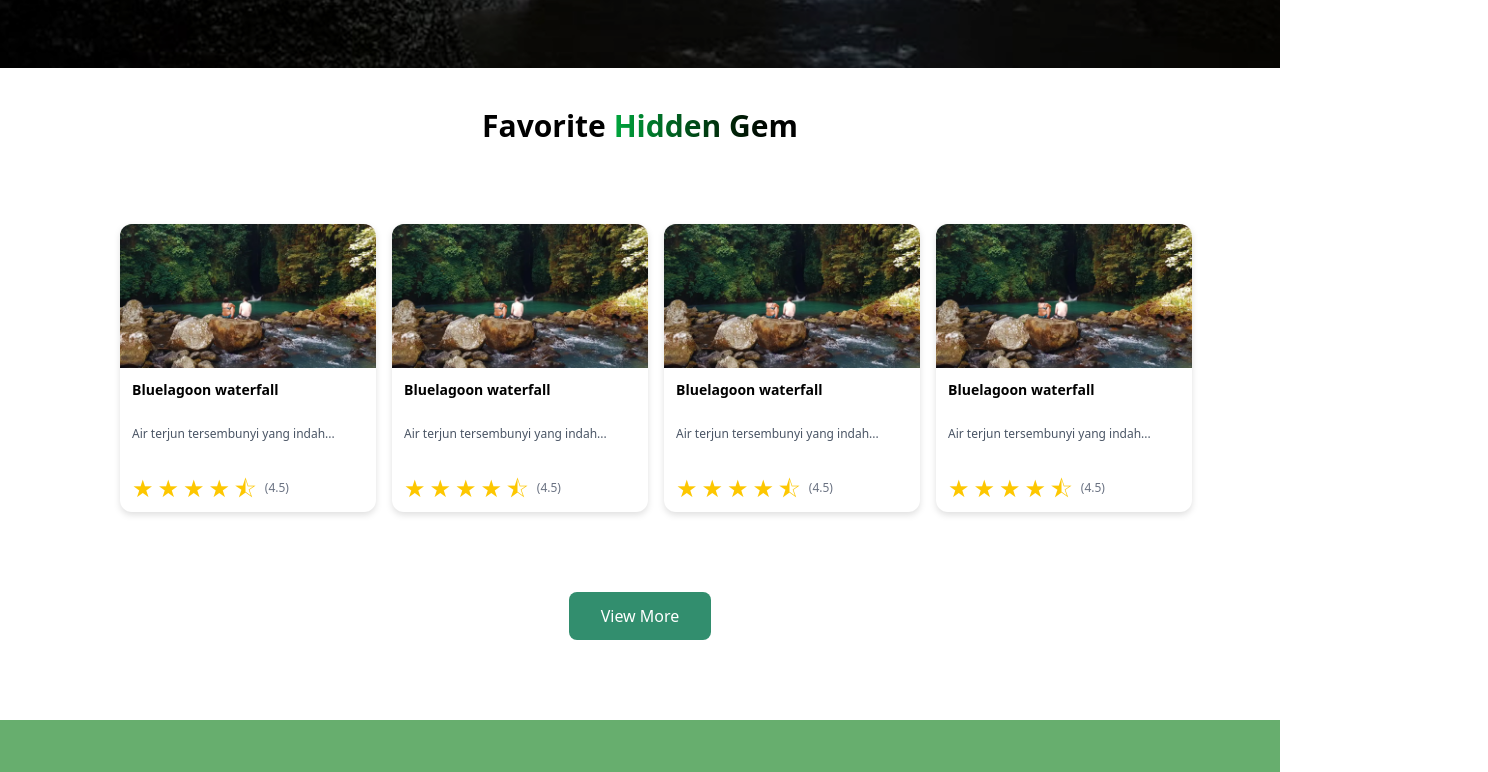
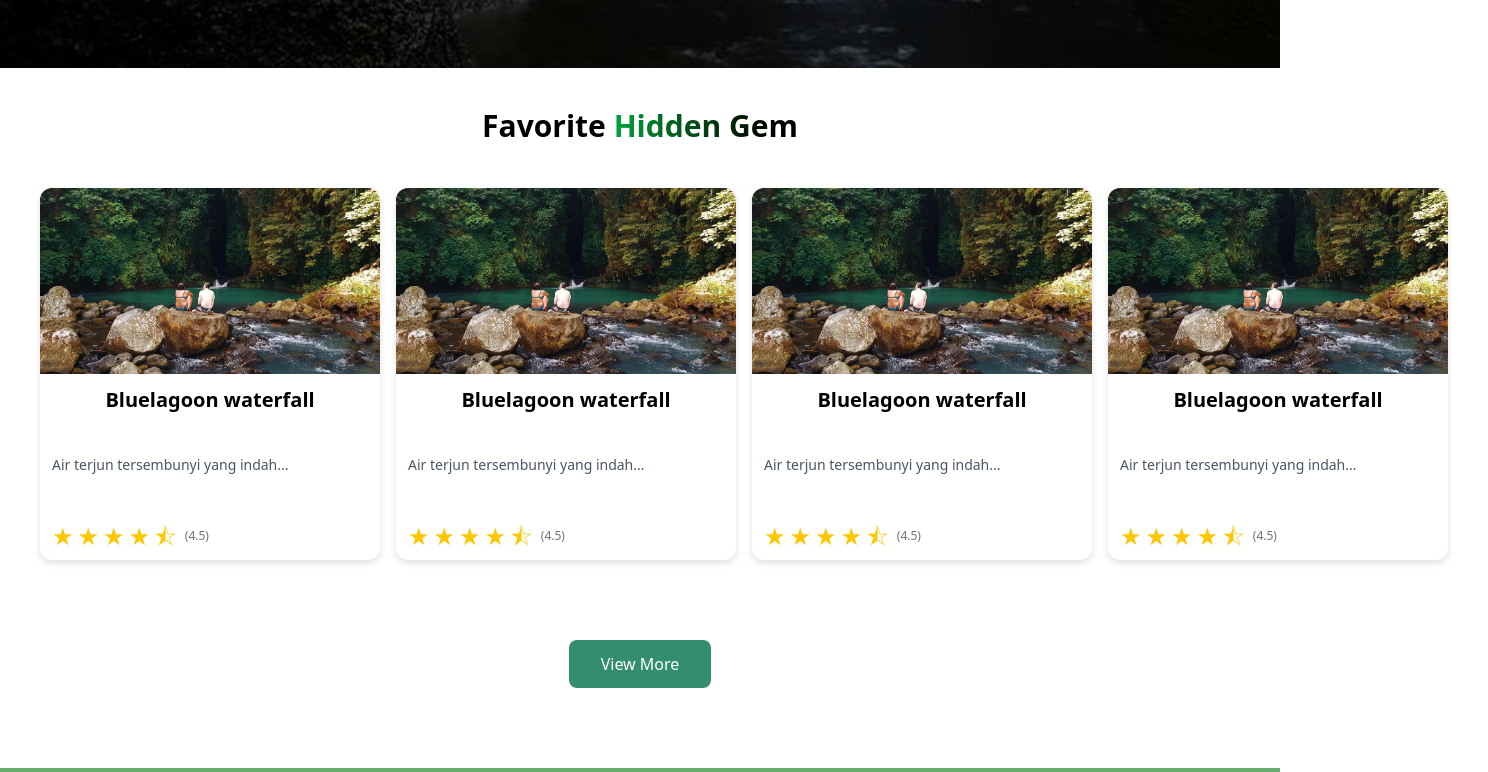
Before and after one commit to ANOVA51/temu-wisata, a Vue app: page / in a window 1280 px wide. Shown: the part 732-1504 px from the top of the page, 1488 px wide, since content can reach past the window. Built offline with nearby package versions, Linux system fonts and the light colour scheme.

Commit message:
destinasi,icon something to do, component , views, +login,signup, navbar +sign in,login

```diff
--- a/src/components/favhiddengem.vue
+++ b/src/components/favhiddengem.vue
@@ -62,7 +62,7 @@ const displayedItems = computed(() => {
 <template>
   <section class="py-10">
     <!--Favorite Hidden Gem-->
-    <h2 class="text-5xl md:text-3xl font-black mb-10 text-center">
+    <h2 class="text-xl md:text-3xl font-black mb-1 text-center">
       Favorite
       <span class="text-transparent bg-clip-text bg-gradient-to-r from-green-600 to-black">
         Hidden Gem
@@ -70,12 +70,12 @@ const displayedItems = computed(() => {
     </h2>
 
     <!-- Grid Card -->
-    <div class="overflow-x-auto py-10">
-      <div class="grid grid-cols-[repeat(4,auto)] gap-4 px-30" style="min-width: max-content">
+    <div class="py-10">
+      <div class="grid grid-cols-2 md:grid-cols-4 gap-4 px-10" style="min-width: max-content">
         <div
           v-for="(item, index) in displayedItems"
           :key="index"
-          class="bg-white rounded-xl w-40 sm:w-64 h-40 sm:h-72 flex-shrink-0 overflow-hidden drop-shadow-md hover:shadow-xl transition-shadow duration-300"
+          class="bg-white rounded-xl w-50 sm:w-85 h-50 sm:h-93 flex-shrink-0 overflow-hidden drop-shadow-md hover:shadow-xl transition-shadow duration-300"
         >
           <div class="h-1/2 w-full">
             <img :src="item.image" :alt="item.name" class="w-full h-full object-cover" />
@@ -83,8 +83,8 @@ const displayedItems = computed(() => {
 
           <!--info-->
           <div class="h-1/2 p-3 flex flex-col justify-between">
-            <p class="font-bold text-sm">{{ item.name }}</p>
-            <p class="text-xs text-gray-600 truncate">{{ item.deskripsi }}</p>
+            <p class="font-bold text-sm md:text-xl flex justify-center">{{ item.name }}</p>
+            <p class="text-xs md:text-sm text-gray-600 truncate">{{ item.deskripsi }}</p>
 
             <div class="flex items-center gap-1 mt-2">
               <span v-for="i in 5" :key="i" class="text-yellow-400 text-2xl leading-none">
```
